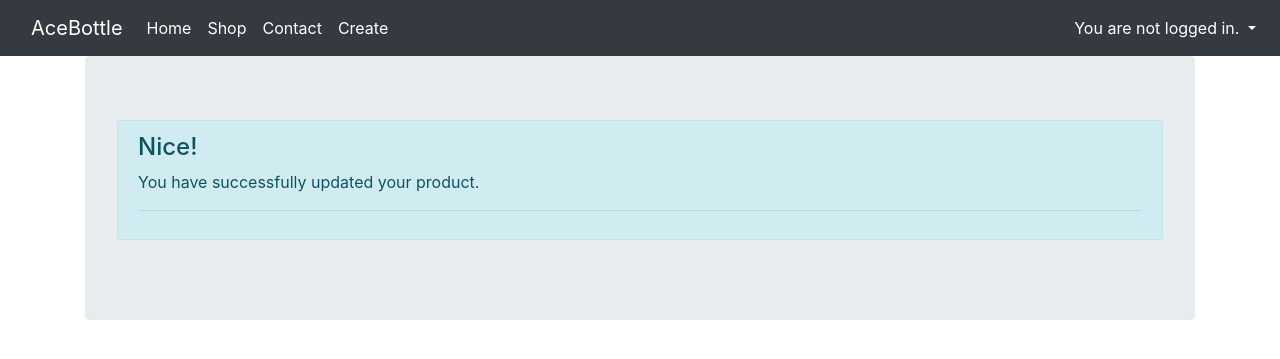
After one commit to Ariellles/mystore, a Django app: page /successful in a window 1280 px wide. The commit adds this page. Shown: the top 359 px of the page. Run offline with Django 4.2, Linux system fonts and the light colour scheme; some libraries are stand-ins or nearby versions.

Commit message:
Adding more pages

```diff
--- a/mystore/mystore/urls.py
+++ b/mystore/mystore/urls.py
@@ -15,12 +15,16 @@ Including another URLconf
 """
 from django.contrib import admin
 from django.urls import path
+from django.conf.urls.static import static
+from django.conf import settings
 from storeapp.views import ProductsListView
 from storeapp.views import ContactUs
 from storeapp.views import HomePage
 from storeapp.views import CreateProduct
 from storeapp.views import EditProduct
 from storeapp.views import DeleteProduct
+from storeapp.views import ProductDetail
+from storeapp.views import SuccessfulEdit
 
 
 urlpatterns = [
@@ -31,5 +35,13 @@ urlpatterns = [
     path('create', CreateProduct.as_view(), name= 'create'),
     path('products/<int:pk>/edit', EditProduct.as_view(), name='edit'),
     path('products/<int:pk>/delete', DeleteProduct.as_view(), name='delete_product'),
+    path('products/<int:pk>', ProductDetail.as_view(), name='product_detail'),
+    path('successful', SuccessfulEdit.as_view(), name= 'successful')
 
 ]
+
+if settings.DEBUG:
+    urlpatterns += static(
+        settings.MEDIA_URL,
+        document_root=settings.MEDIA_ROOT
+    )
--- a/mystore/storeapp/templates/products.html
+++ b/mystore/storeapp/templates/products.html
@@ -15,7 +15,7 @@
 
     {%  for p in  products %}
   <tr>
-     <td><a href="{% url 'edit' p.id %}"> {{ p.name }} </a></td>
+     <td><a href="{% url 'product_detail' p.id %}"> {{ p.name }} </a></td>
     <td>{{ p.price }}</td>
     <td>{{ p.size }}</td>
     <td>{{ p.colour }}</td>
--- /dev/null
+++ b/mystore/storeapp/templates/successful_update.html
@@ -0,0 +1,13 @@
+{% extends "base.html" %}
+
+{% block content %}
+
+<div class="alert alert-info" role="alert">
+  <h4 class="alert-heading">Nice!</h4>
+  <p>You have successfully updated your product.</p>
+  <hr>
+  <p class="mb-0"></p>
+</div>
+
+
+{% endblock %}
--- a/mystore/storeapp/views.py
+++ b/mystore/storeapp/views.py
@@ -2,6 +2,7 @@ from django.shortcuts import render
 from .models import Product
 from .forms import ContactForm
 from django.urls import reverse_lazy
+from django.contrib.auth.mixins import LoginRequiredMixin, PermissionRequiredMixin
 from django.views.generic import TemplateView, ListView, DetailView, CreateView, FormView, UpdateView, DeleteView
 
 
@@ -21,6 +22,10 @@ class HomePage(TemplateView):
     template_name = 'homepage.html'
 
 
+class SuccessfulEdit(TemplateView):
+    template_name = 'successful_update.html'
+
+
 class CreateProduct(CreateView):
     template_name = 'create_product.html'
     model = Product
@@ -31,7 +36,7 @@ class CreateProduct(CreateView):
 class EditProduct(UpdateView):
     template_name = 'edit_product.html'
     model = Product
-    success_url = reverse_lazy('homepage')
+    success_url = reverse_lazy('successful')
     context_object_name = 'product'
     fields = '__all__'
 
@@ -42,4 +47,10 @@ class DeleteProduct(DeleteView):
     context_object_name = 'product'
     success_url = reverse_lazy('homepage')
 
+
+class ProductDetail(DetailView):
+    template_name = 'product_detail.html'
+    model = Product
+    context_object_name = 'product'
+
 # Create your views here.
```
Also changed, not shown: mystore/mystore/settings.py (+7 -0 lines), mystore/storeapp/templates/product_detail.html (added, +24 -0 lines).
